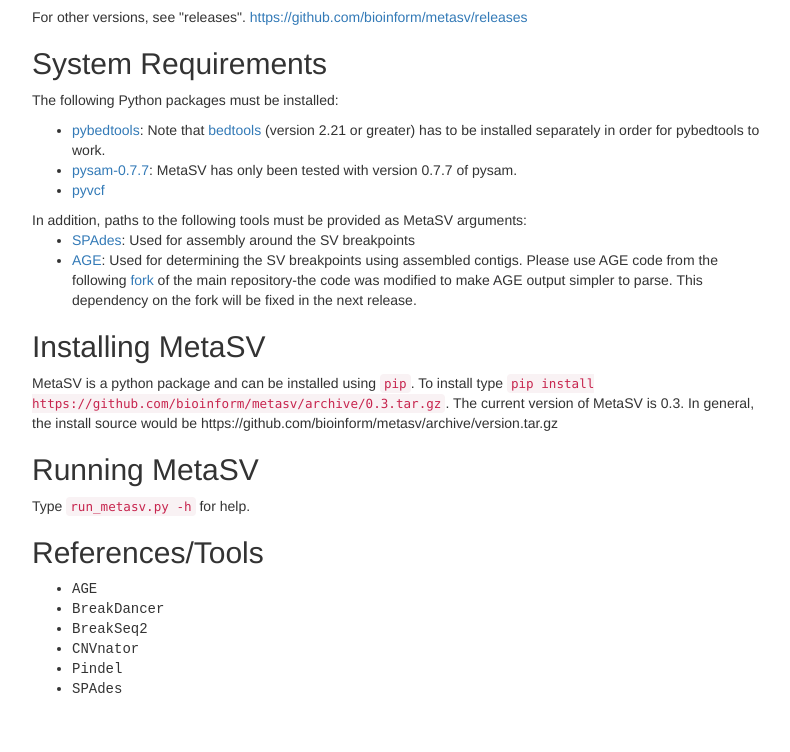
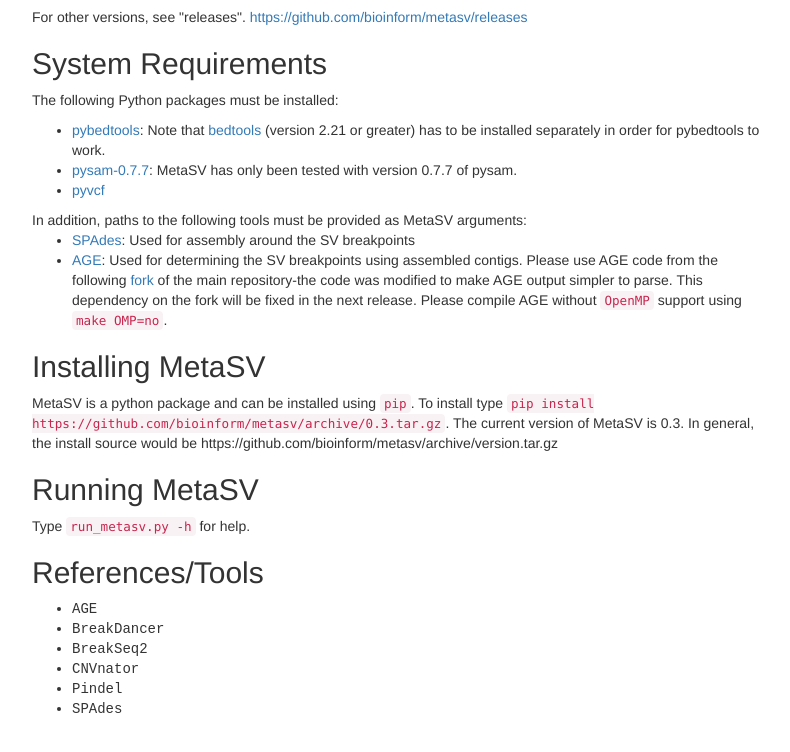
Before and after one commit to bioinform/metasv, a plain HTML site: page index.html in a window 1280 px wide. Shown: the part 678-1430 px from the top of the page, without its empty margins (243-1033 px from the left). Drawn offline with nearby package versions, Linux system fonts and the light colour scheme.

Commit message:
Updated AGE description in the document.

```diff
--- a/index.html
+++ b/index.html
@@ -138,7 +138,7 @@ onclick="trackOutboundLink('https://github.com/bioinform/metasv/releases'); retu
    In addition, paths to the following tools must be provided as MetaSV arguments:
    <ul>
       <li><a href="http://bioinf.spbau.ru/spades">SPAdes</a>: Used for assembly around the SV breakpoints</li>
-      <li><a href="https://github.com/abyzovlab/AGE">AGE</a>: Used for determining the SV breakpoints using assembled contigs. Please use AGE code from the following <a href="https://github.com/marghoob/AGE/archive/simple-parseable-output.zip">fork</a> of the main repository-the code was modified to make AGE output simpler to parse. This dependency on the fork will be fixed in the next release.</li>
+      <li><a href="https://github.com/abyzovlab/AGE">AGE</a>: Used for determining the SV breakpoints using assembled contigs. Please use AGE code from the following <a href="https://github.com/marghoob/AGE/archive/simple-parseable-output.zip">fork</a> of the main repository-the code was modified to make AGE output simpler to parse. This dependency on the fork will be fixed in the next release. Please compile AGE without <code>OpenMP</code> support using <code>make OMP=no</code>.</li>
    </ul>
 </p>
 
```
Also changed, not shown: 1 other file.
